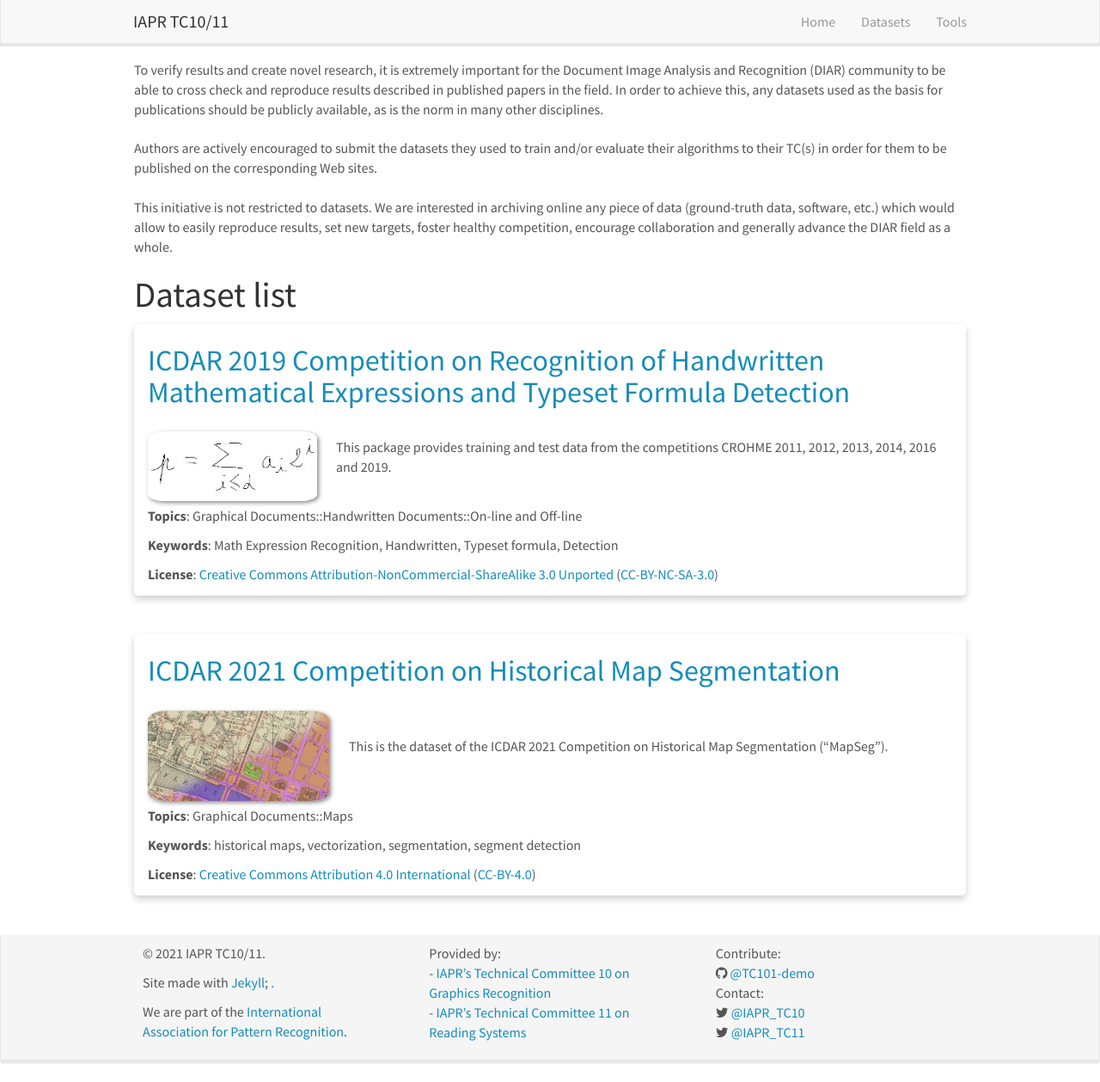
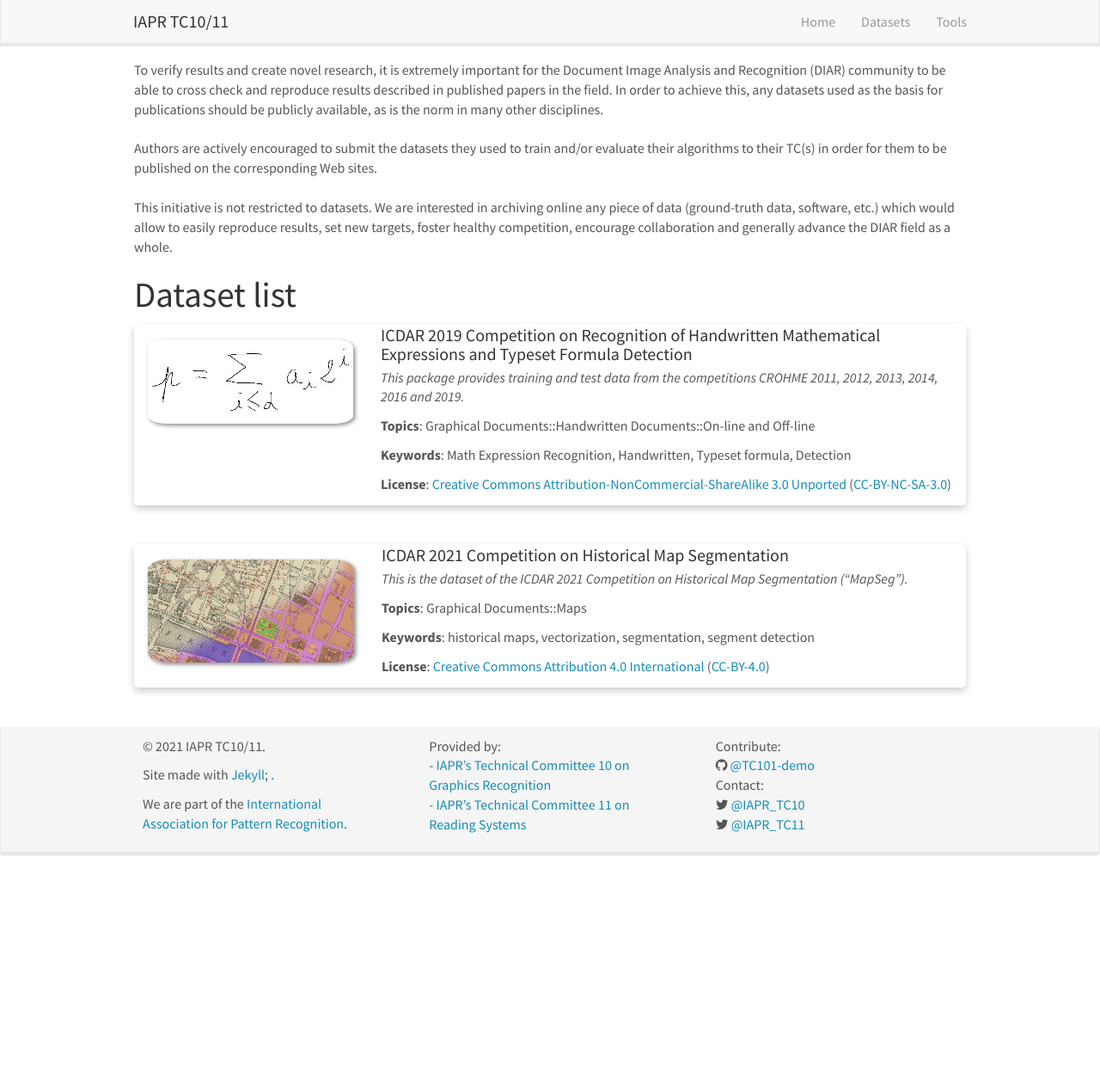
Before and after one commit to TC101-demo/TC101-demo.github.io, a Jekyll site: the page built from _pages/datasets.html, in a window 1280 px wide and 1259 px high. Shown: the whole window at 86% size. Built offline with Jekyll 4.4.1, drawn with Linux system fonts in a browser that asks for light colours; nearby versions of some CDN libraries.

Commit message:
Minor template rework

```diff
--- a/_layouts/dataset.html
+++ b/_layouts/dataset.html
@@ -44,7 +44,8 @@
     </p>
     {% endif %}
     {% if page.excerpt %}
-      <span itemprop="abstract" class="lead">{{ page.excerpt }}</span>
+    <hr/>
+      <span itemprop="abstract">{{ page.excerpt }}</span>
     {% endif %}
   </header>
 
--- a/_pages/datasets.html
+++ b/_pages/datasets.html
@@ -24,17 +24,19 @@
 
 {% for dataset in site.dataset_collection %}
     <div class="dataset_card">
-        <div class="dataset_container">
-            <h2><a href="{{ dataset.url  }}">{{ dataset.title  }}</a></h2>
-            <div style="display: flex; height:auto; align-items: center; min-height: 50px;">
+        <div class="dataset_container media">
+                <div class="media-left">
                 {% if dataset.thumbnail %}
-            <div style="width: 25%; float:left; vertical-align: middle;">
-            <img src="{{dataset.thumbnail | relative_url}}" class="img" alt="Dataset illustration">
+                  <a href="{{ dataset.url }}">
+                    <img src="{{dataset.thumbnail | relative_url}}" class="media-object" alt="Dataset illustration">
+                  </a>
+                {% endif %}
                 </div>
-            {% endif %}
-            <span style="vertical-align: middle;">{{ dataset.excerpt }}</span>
-            </div>
-            <div style="width: 100%; float:left;">
+                <div class="media-body">
+                  <a href="{{ dataset.url  }}">
+                  <h4 class="media-heading">{{ dataset.title  }}</h4>
+                  </a>
+                  <em style="vertical-align: middle;">{{ dataset.excerpt }}</em>
                   {% if dataset.topic %}
                   <p class="post-meta">
                   <b>Topics</b>: <span itemprop="topic">{{ dataset.topic }}</span>
```
Also changed, not shown: other parts of _pages/datasets.html (+1 -1 lines). Lines whose indentation alone changed are shown as unchanged.
